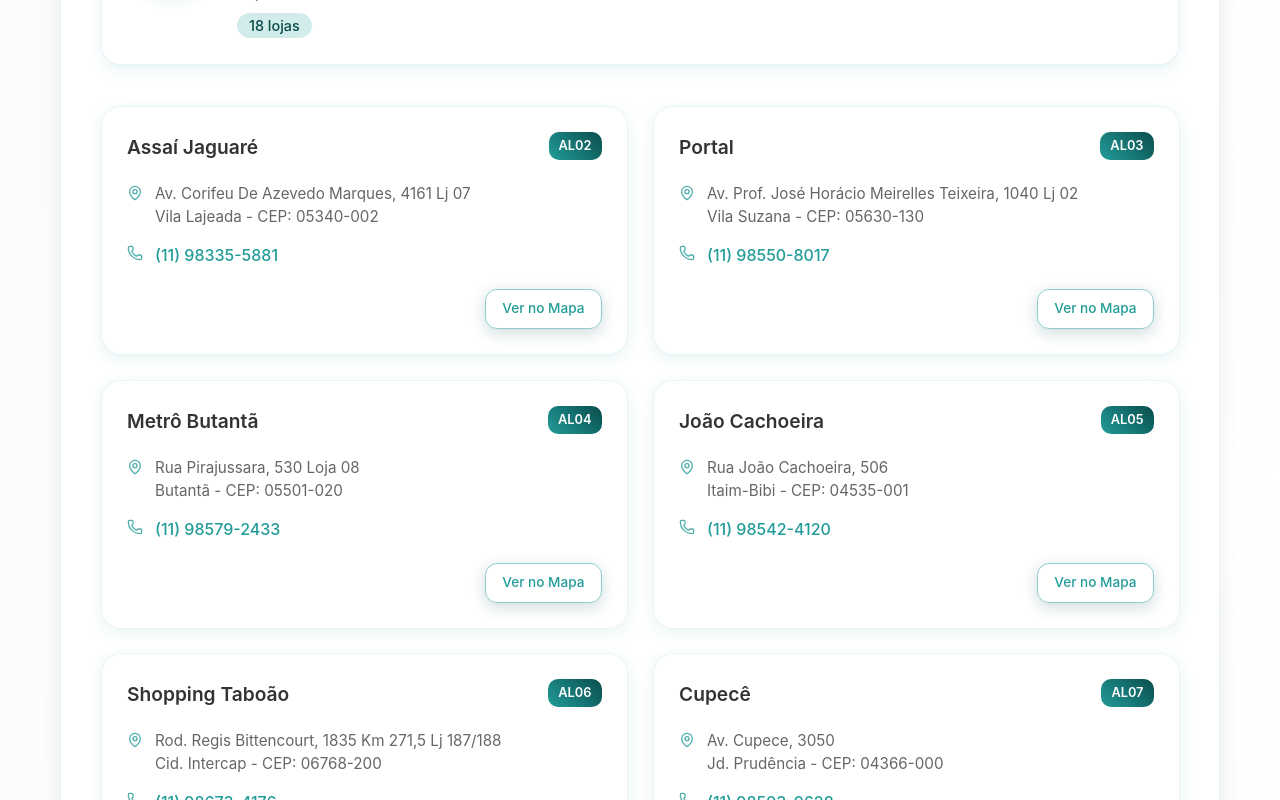
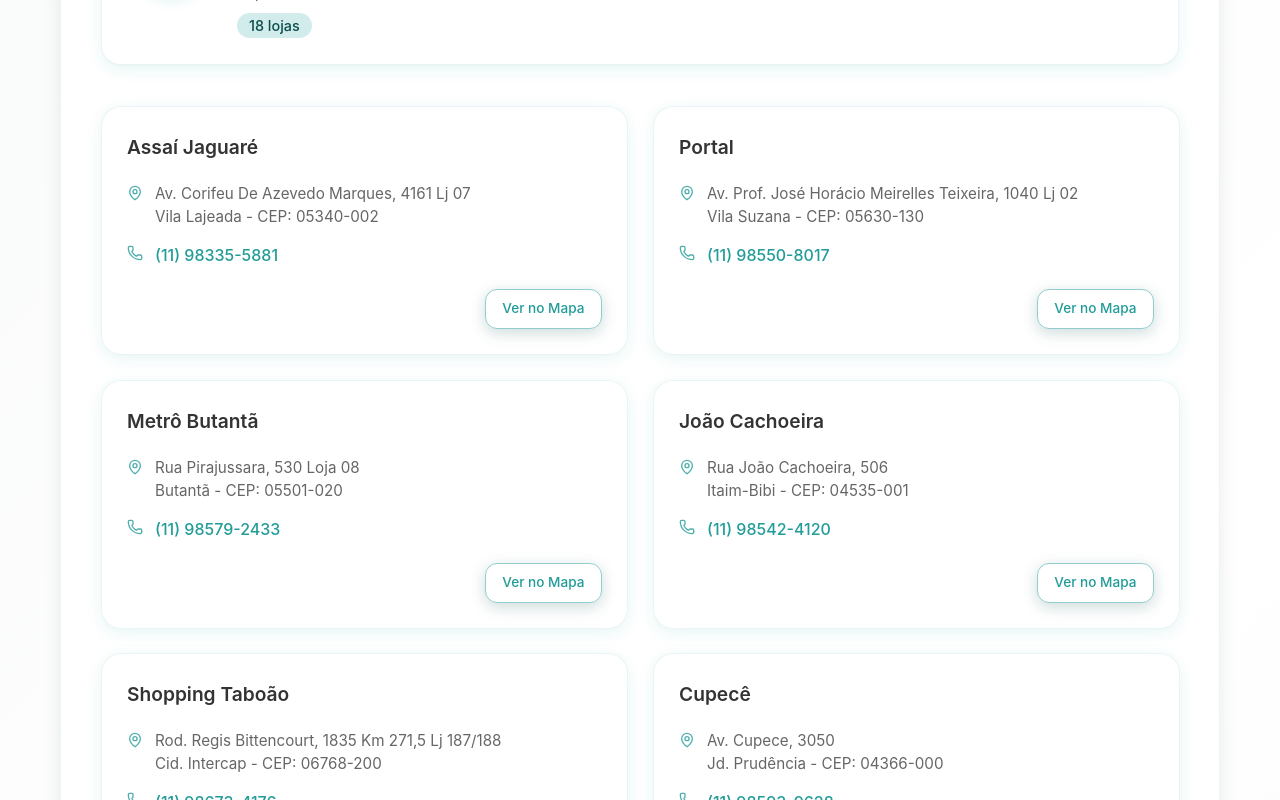
Before and after one commit to devCaiqueWS/redeAlecrim, a React (Create React App) app: page / in a window 1280 px wide. Shown: the part 3300-4100 px from the top of the page. Built offline with nearby package versions, Linux system fonts and the light colour scheme.

Commit message:
:lipstick: fix: remove id stores

```diff
--- a/src/components/Stores.tsx
+++ b/src/components/Stores.tsx
@@ -341,7 +341,6 @@
                     >
                       <div className="store-header">
                         <h4>{store.nickname}</h4>
-                        <span className="store-id">{store.id}</span>
                       </div>
                       <div className="store-info">
                         <div className="store-address">
```
